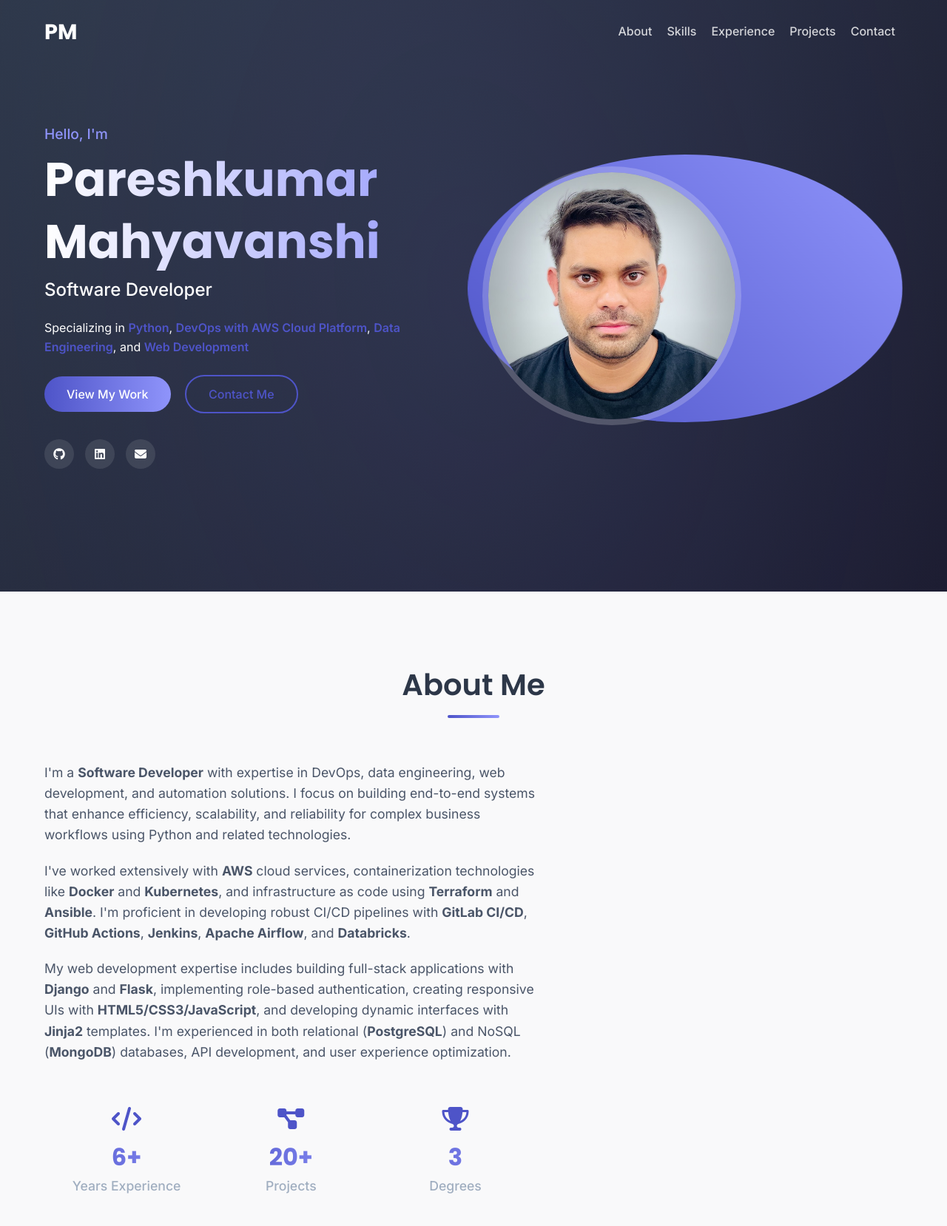
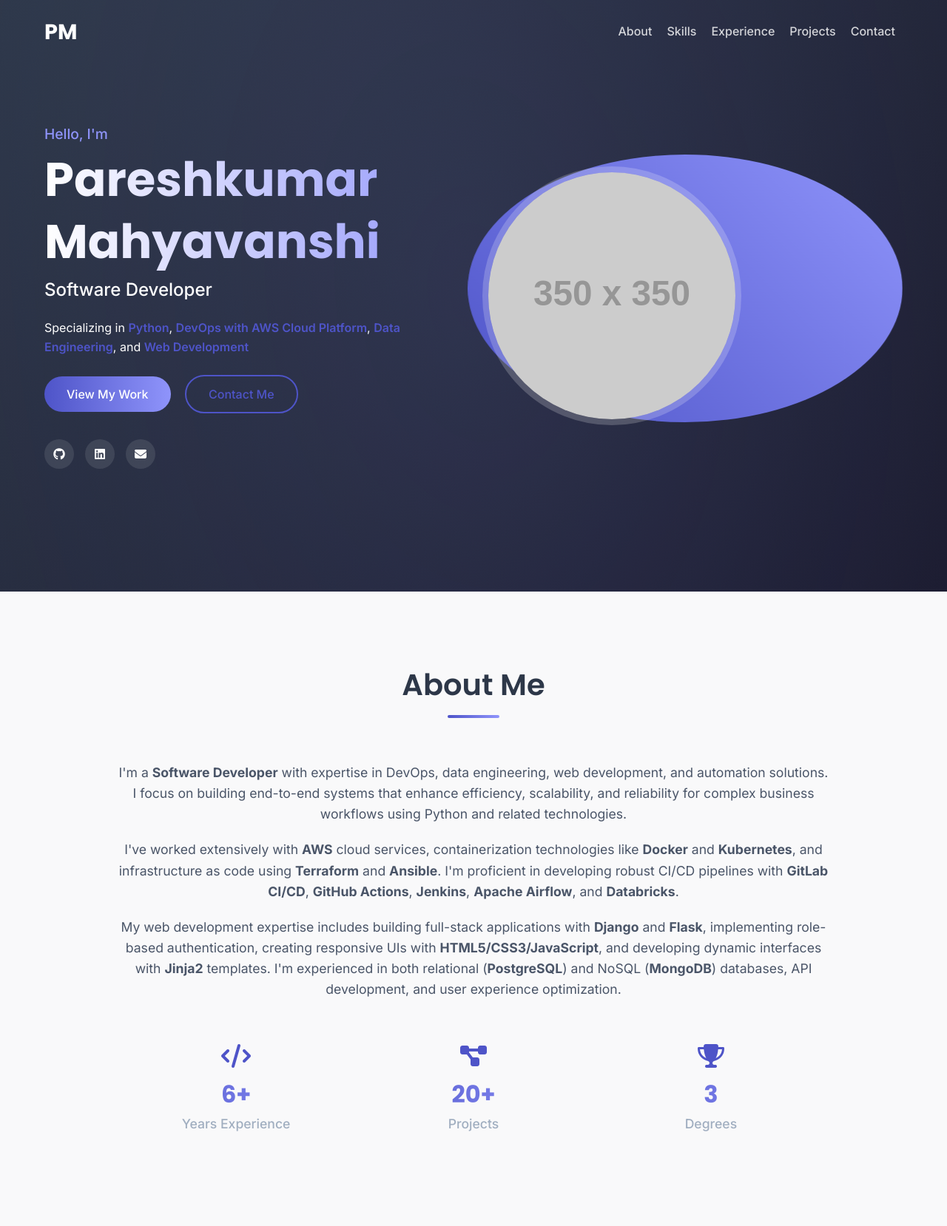
Before and after one commit to PareshMahya/profile, a plain HTML site: page index.html in a window 1280 px wide. Shown: the top 1658 px of the page at 74% size. Drawn offline with nearby package versions, Linux system fonts and the light colour scheme; placeholder pictures from the web are drawn by us.

Commit message:
Fix: add update index.html code

```diff
--- a/index.html
+++ b/index.html
@@ -134,11 +134,12 @@
           >
             <div class="hero-image">
               <img
-                src="assets/profile.jpg"
+                src="https://via.placeholder.com/350x350.png?text=PM"
                 alt="Paresh Mahyavanshi"
                 class="img-fluid rounded-circle"
                 style="max-width: 350px; width: 100%"
                 loading="lazy"
+                onerror="this.onerror=null; this.src='https://via.placeholder.com/350x350.png?text=PM';"
               />
             </div>
           </div>
@@ -153,18 +154,18 @@
           <h2 class="section-title">About Me</h2>
           <div class="section-title-underline"></div>
         </div>
-        <div class="row align-items-center">
+        <div class="row align-items-center justify-content-center">
           <!-- <div class="col-lg-5 mb-4 mb-lg-0" data-aos="fade-right">
             <div class="about-image">
               <img
-                src="assets/profile.jpg"
+                src="./assets/profile.jpg"
                 alt="About Paresh"
                 class="img-fluid rounded"
                 style="max-width: 100%; width: 100%"
               />
             </div>
           </div> -->
-          <div class="col-lg-7" data-aos="fade-left">
+          <div class="col-lg-10 text-center" data-aos="fade-up">
             <p class="about-text">
               I'm a <strong>Software Developer</strong> with expertise in
               DevOps, data engineering, web development, and automation
```
Also changed, not shown: images/profile.jpg (renamed from assets/profile.JPG).
